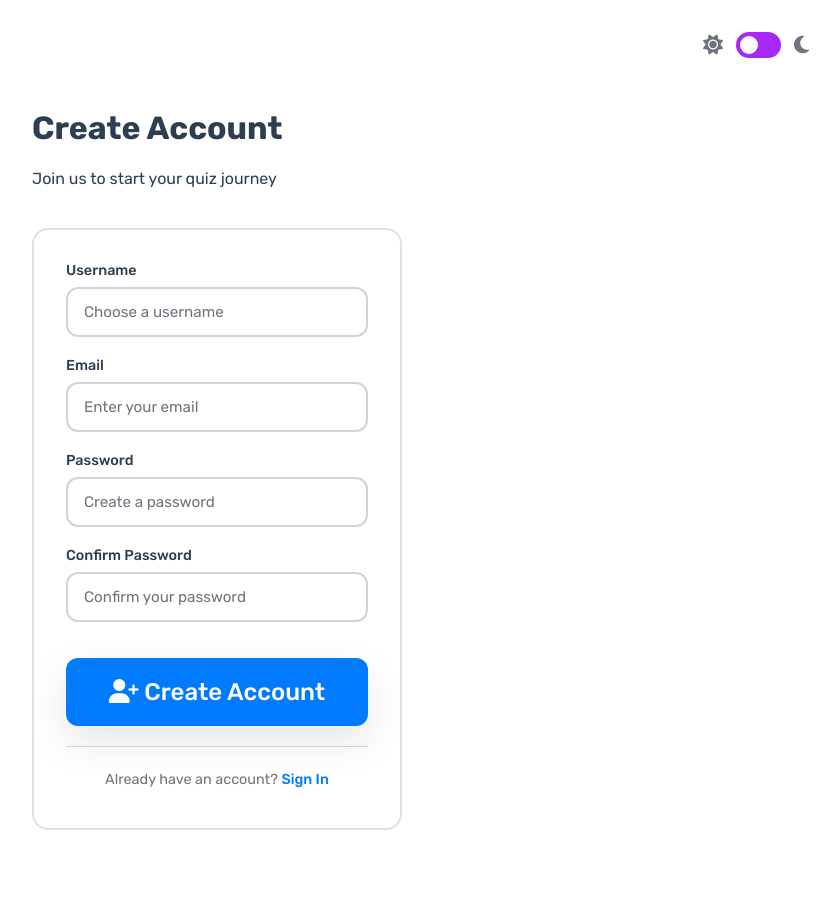
After one commit to Thunderer9506/Quiz_Game-V3, a Python web app: template templates/signup.html in a window 1280 px wide. The commit adds this page. Shown: the whole page, without its empty margins (423-1263 px from the left). Run offline with Jinja, Linux system fonts and the light colour scheme; the template is opened without the code that fills it, so the values that code supplies are empty; some libraries are stand-ins or nearby versions.

Commit message:
separated the login and signup page

```diff
--- a/static/css/auth.css
+++ b/static/css/auth.css
@@ -33,47 +33,16 @@
   gap: 1.5rem;
 }
 
-/* Tab buttons */
-.auth-tabs {
-  display: flex;
-  background: var(--bg-color);
-  border-radius: 0.75rem;
-  padding: 0.25rem;
-  gap: 0.25rem;
-}
-
-.tab-btn {
-  flex: 1;
-  padding: 0.75rem 1rem;
-  border: none;
-  background: transparent;
-  color: var(--text-color);
-  font-family: 'Rubik', sans-serif;
-  font-size: 0.95rem;
-  font-weight: 500;
-  border-radius: 0.5rem;
-  cursor: pointer;
-  transition: background-color 0.2s ease;
-}
-
-.tab-btn.active {
-  background: var(--element-bg);
-  box-shadow: var(--element-shadow);
-}
-
-.tab-btn:hover:not(.active) {
-  background: rgba(167, 41, 245, 0.1);
-}
-
 /* Forms */
 .auth-form {
-  display: none;
+  display: flex;
   flex-direction: column;
   gap: 1.25rem;
-}
-
-.auth-form.active {
-  display: flex;
+  border: 2px solid var(--border-color);
+  border-radius: 1rem;
+  padding: 2rem;
+  background: var(--card-bg);
+  box-shadow: var(--shadow-color);
 }
 
 /* Form groups */
@@ -103,76 +72,12 @@
 }
 
 .form-group input:focus {
-  border-color: #A729F5;
+  border-color: var(--input-focus);
   box-shadow: 0 0 0 3px rgba(167, 41, 245, 0.1);
 }
 
 .form-group input::placeholder {
-  color: #626c7f;
-}
-
-/* Form options */
-.form-options {
-  display: flex;
-  justify-content: space-between;
-  align-items: center;
-  font-size: 0.9rem;
-}
-
-/* Checkbox styling */
-.checkbox-label {
-  display: flex;
-  align-items: center;
-  gap: 0.5rem;
-  cursor: pointer;
-  color: var(--text-color);
-  font-family: 'Rubik', sans-serif;
-}
-
-.checkbox-label input[type="checkbox"] {
-  width: auto;
-  margin: 0;
-  display: none;
-}
-
-.checkmark {
-  width: 1.125rem;
-  height: 1.125rem;
-  border: 2px solid var(--input-border);
-  border-radius: 0.25rem;
-  background: var(--bg-color);
-  position: relative;
-  transition: all 0.2s ease;
-}
-
-.checkbox-label input[type="checkbox"]:checked + .checkmark {
-  background: #A729F5;
-  border-color: #A729F5;
-}
-
-.checkbox-label input[type="checkbox"]:checked + .checkmark::after {
-  content: '✓';
-  position: absolute;
-  top: 50%;
-  left: 50%;
-  transform: translate(-50%, -50%);
-  color: white;
-  font-size: 0.75rem;
-  font-weight: bold;
-}
-
-/* Links */
-.forgot-link {
-  color: #A729F5;
-  text-decoration: none;
-  font-family: 'Rubik', sans-serif;
-  font-weight: 500;
-  transition: color 0.2s ease;
-}
-
-.forgot-link:hover {
-  color: #c464ff;
-  text-decoration: underline;
+  color: var(--text-secondary);
 }
 
 /* Auth footer */
@@ -182,28 +87,23 @@
   border-top: 1px solid var(--input-border);
 }
 
-.switch-text {
+.auth-footer p {
   margin: 0.5rem 0;
-  color: #626c7f;
+  color: var(--text-secondary);
   font-family: 'Rubik', sans-serif;
   font-size: 0.9rem;
 }
 
-.switch-text a {
-  color: #A729F5;
+.auth-link {
+  color: var(--accent-primary);
   text-decoration: none;
   font-weight: 500;
   transition: color 0.2s ease;
 }
 
-.switch-text a:hover {
-  color: #c464ff;
+.auth-link:hover {
+  color: var(--accent-hover);
   text-decoration: underline;
-}
-
-/* Initially hide signup text */
-.switch-text:nth-child(2) {
-  display: none;
 }
 
 /* Responsive design */
@@ -221,31 +121,4 @@
   .auth-card {
     padding: 2rem 1.5rem;
   }
-
-  .form-options {
-    flex-direction: column;
-    align-items: flex-start;
-    gap: 0.75rem;
-  }
 }
-
-
-.flashes {
-    list-style-type: none;
-    padding: 0;
-    ul{
-      margin: 0;
-    }
-}
-.error {
-    color: white;
-    background-color: #f44336; /* Red background for errors */
-    padding: 10px;
-    border-radius: 4px;
-}
-.success {
-    color: white;
-    background-color: #4CAF50; /* Green background for success */
-    padding: 10px;
-    border-radius: 4px;
-}
--- a/static/css/base.css
+++ b/static/css/base.css
@@ -1,12 +1,62 @@
 @import url('https://fonts.googleapis.com/css2?family=Rubik:ital,wght@0,300..900;1,300..900&display=swap');
 
 /*-------------------Base & Dark Mode Setup-------------------*/
+
+/* CSS Variables for Theme System */
+:root {
+  /* Light Mode Colors */
+  --bg-primary: #ffffff;
+  --bg-secondary: #f8f9fa;
+  --bg-tertiary: #e9ecef;
+  --text-primary: #2c3e50;
+  --text-secondary: #6c757d;
+  --text-tertiary: #495057;
+  --accent-primary: #007bff;
+  --accent-secondary: #0056b3;
+  --accent-hover: #0056b3;
+  --border-color: #dee2e6;
+  --shadow-color: rgba(0, 0, 0, 0.1);
+  --card-bg: #ffffff;
+  --hover-bg: #f8f9fa;
+  --input-bg: #ffffff;
+  --input-border: #ced4da;
+  --input-focus: #007bff;
+  --success-color: #28a745;
+  --error-color: #dc3545;
+  --warning-color: #ffc107;
+  --info-color: #17a2b8;
+}
+
+/* Dark Mode Variables */
+[data-theme="dark"] {
+  --bg-primary: #1a1a2e;
+  --bg-secondary: #2d2d2d;
+  --bg-tertiary: #404040;
+  --text-primary: #ffffff;
+  --text-secondary: #b0b0b0;
+  --text-tertiary: #808080;
+  --accent-primary: #4a9eff;
+  --accent-secondary: #5c7cfa;
+  --accent-hover: #3d8bfd;
+  --border-color: #404040;
+  --shadow-color: rgba(0, 0, 0, 0.3);
+  --card-bg: #2d2d2d;
+  --hover-bg: #404040;
+  --input-bg: #2d2d2d;
+  --input-border: #555555;
+  --input-focus: #4a9eff;
+  --success-color: #10b981;
+  --error-color: #ef4444;
+  --warning-color: #f59e0b;
+  --info-color: #3b82f6;
+}
 
 body {
     padding: 0;
     margin: 0;
     font-family: 'Rubik', sans-serif;
-    /* The page-specific file will set the default bg-color */
+    background-color: var(--bg-primary);
+    color: var(--text-primary);
     transition: background-color 0.3s ease, color 0.3s ease;
 }
 
@@ -19,32 +69,36 @@ body {
   The page-specific CSS files will handle the layout (flex, padding, etc.)
 */
 .page-wrapper {
-    /* These variables will be updated for dark mode */
-    --bg-color: #F4F6FA;
-    --text-color: #313E51;
-    --element-bg: #FFFFFF;
-    --element-shadow: 0px 16px 40px 0px rgba(143, 160, 193, .14);
-    --input-border: #DDE2E8;
-    --icon-bg: #F4F6FA;
-    --icon-color: #626C7F;
-
-    background-color: var(--bg-color);
-    color: var(--text-color);
+    background-color: var(--bg-primary);
+    color: var(--text-primary);
     transition: background-color 0.3s ease, color 0.3s ease;
 
     min-height: 100vh;
     box-sizing: border-box;
 }
 
-/* --- Dark Mode --- */
+/* Legacy support for old checkbox-based theme toggle */
 .theme-toggle-input:checked ~ .page-wrapper {
-    --bg-color: #313E51;
-    --text-color: #FFFFFF;
-    --element-bg: #3B4D66;
-    --element-shadow: 0px 16px 40px 0px rgba(0, 0, 0, .2);
-    --input-border: #626C7F;
-    --icon-bg: #626C7F;
-    --icon-color: #FFFFFF;
+    --bg-primary: #1a1a2e;
+    --bg-secondary: #2d2d2d;
+    --bg-tertiary: #404040;
+    --text-primary: #ffffff;
+    --text-secondary: #b0b0b0;
+    --text-tertiary: #808080;
+    --accent-primary: #4a9eff;
+    --accent-secondary: #5c7cfa;
+    --accent-hover: #3d8bfd;
+    --border-color: #404040;
+    --shadow-color: rgba(0, 0, 0, 0.3);
+    --card-bg: #2d2d2d;
+    --hover-bg: #404040;
+    --input-bg: #2d2d2d;
+    --input-border: #555555;
+    --input-focus: #4a9eff;
+    --success-color: #10b981;
+    --error-color: #ef4444;
+    --warning-color: #f59e0b;
+    --info-color: #3b82f6;
 }
 
 /*-------------------Common Reusable Components-------------------*/
@@ -69,7 +123,12 @@ body {
 
 .icon {
     font-size: 20px;
-    color: #626C7F;
+    color: var(--text-secondary);
+    transition: color 0.3s ease;
+}
+
+[data-theme="dark"] .icon {
+    color: var(--text-secondary);
 }
 
 .switch {
@@ -114,20 +173,25 @@ body {
 
 /* --- Submit Button --- */
 .submit {
-    background-color: #A729F5;
+    background-color: var(--accent-primary);
     color: #fff;
     border-radius: .75rem;
     border: 0;
     padding: 1.25rem;
-    box-shadow: 0px 16px 40px 0px rgba(143, 160, 193, .14);
+    box-shadow: 0px 16px 40px 0px var(--shadow-color);
     cursor: pointer;
     font-family: 'Rubik', sans-serif;
     font-size: 1.5rem;
     font-weight: 500;
     margin-top: 1rem;
-    transition: background-color 0.3s ease;
+    transition: background-color 0.3s ease, transform 0.2s ease;
 }
 
 .submit:hover {
-    background-color: #c464ff;
+    background-color: var(--accent-hover);
+    transform: translateY(-2px);
 }
+
+.submit:active {
+    transform: translateY(0);
+}
--- /dev/null
+++ b/templates/signup.html
@@ -0,0 +1,86 @@
+<!DOCTYPE html>
+<html lang="en">
+  <head>
+    <meta charset="UTF-8" />
+    <meta name="viewport" content="width=device-width, initial-scale=1.0" />
+    <title>Quiz App - Sign Up</title>
+    <link rel="stylesheet" href="{{ url_for('static', filename='css/base.css') }}">
+    <link rel="stylesheet" href="{{ url_for('static', filename='css/auth.css') }}">
+    <link rel="stylesheet" href="{{ url_for('static', filename='css/notifications.css') }}">
+    <script src="https://kit.fontawesome.com/acee086188.js" crossorigin="anonymous"></script>
+  </head>
+  <body>
+    <input type="checkbox" id="theme-toggle" class="theme-toggle-input" />
+
+    <div class="page-wrapper auth-page">
+      <div class="toggleMode">
+        <i class="fa-solid fa-sun icon"></i>
+        <label class="switch" for="theme-toggle">
+          <span class="slider"></span>
+        </label>
+        <i class="fa-solid fa-moon icon"></i>
+      </div>
+
+      <!-- Notification Container -->
+      <div id="notification-container" class="notification-container"></div>
+
+      <div class="auth-container">
+        <div class="auth-card">
+          <div class="auth-header">
+            <h1>Create Account</h1>
+            <p>Join us to start your quiz journey</p>
+          </div>
+
+          <form action="{{ url_for('signup') }}" method="post" class="auth-form">
+
+            <div class="form-group">
+              <label for="signup-username">Username</label>
+              <input type="text" id="signup-username" name="username" placeholder="Choose a username" required>
+            </div>
+
+            <div class="form-group">
+              <label for="signup-email">Email</label>
+              <input type="email" id="signup-email" name="email" placeholder="Enter your email" required>
+            </div>
+
+            <div class="form-group">
+              <label for="signup-password">Password</label>
+              <input type="password" id="signup-password" name="password" placeholder="Create a password" required>
+            </div>
+
+            <div class="form-group">
+              <label for="signup-confirm-password">Confirm Password</label>
+              <input type="password" id="signup-confirm-password" name="confirm_password" placeholder="Confirm your password" required>
+            </div>
+
+
+            <button type="submit" class="submit">
+              <i class="fa-solid fa-user-plus"></i>
+              Create Account
+            </button>
+
+            <div class="auth-footer">
+              <p>Already have an account?
+                <a href="{{ url_for('login') }}" class="auth-link">Sign In</a>
+              </p>
+            </div>
+          </form>
+        </div>
+      </div>
+    </div>
+
+    <script src="{{ url_for('static', filename='js/theme.js') }}"></script>
+    <script>
+      // Handle flash messages from Flask
+      document.addEventListener('DOMContentLoaded', function() {
+        {% with messages = get_flashed_messages(with_categories=true) %}
+          {% if messages %}
+            {% for category, message in messages %}
+              showNotification('{{ message }}', '{{ category }}');
+            {% endfor %}
+          {% endif %}
+        {% endwith %}
+      });
+    </script>
+  </body>
+</html>
```
Also changed, not shown: templates/auth.html (deleted, +0 -167 lines), templates/login.html (added, +76 -0 lines).
